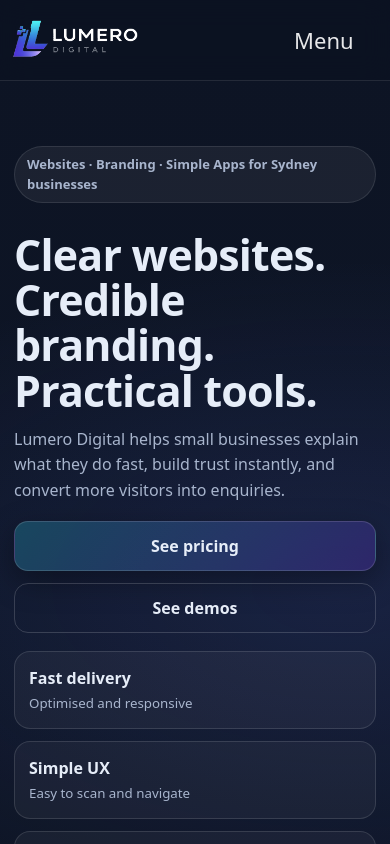
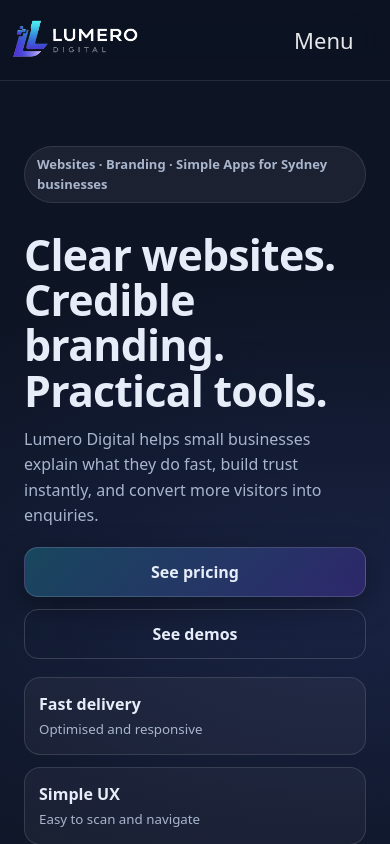
Before and after one commit to Tawha06/website-template, a React (Vite) app: page / in a window 390 px wide. Shown: the top 844 px of the page. Built offline with nearby package versions, Linux system fonts and the light colour scheme.

Commit message:
Refine layout, animations, and legal modal UX

```diff
--- a/src/App.css
+++ b/src/App.css
@@ -8,6 +8,7 @@
   --glass2: rgba(255,255,255,.08);
   --accent1:#39c8e8;
   --accent2:#5f76f4;
+  --content-max: 1600px;
 }
 
 *{box-sizing:border-box}
@@ -39,7 +40,7 @@ section{scroll-margin-top:90px}
   border-bottom: 1px solid var(--line);
 }
 .nav-inner{
-  width:min(1320px, calc(100% - 28px));
+  width:min(var(--content-max), calc(100% - 28px));
   margin:0 auto;
   display:flex;
   align-items:center;
@@ -127,7 +128,7 @@ section{scroll-margin-top:90px}
   grid-template-columns: 1.15fr .85fr;
   gap:26px;
   padding:56px 24px 18px;
-  max-width:1320px;
+  width:min(var(--content-max), calc(100% - 28px));
   margin:0 auto;
   min-height: calc(100vh - 84px);
   align-items:center;
@@ -241,7 +242,7 @@ h1{
 
 /* SECTIONS */
 .section{
-  max-width:1320px;
+  width:min(var(--content-max), calc(100% - 28px));
   margin:0 auto;
   padding:60px 24px;
 }
@@ -254,7 +255,7 @@ h1{
 .section.alt .section-head,
 .section.alt .showroom,
 .section.alt .gallery{
-  max-width:1320px;
+  width:min(var(--content-max), calc(100% - 28px));
   margin:0 auto;
 }
 
@@ -700,8 +701,17 @@ h1{
   display:grid;
   grid-template-columns: 1fr 1fr;
   gap:16px;
-  align-items:start;
+  align-items:stretch;
   margin-top:18px;
+}
+.contact > div{
+  padding:18px;
+  border-radius:18px;
+  border:1px solid rgba(255,255,255,.12);
+  background: rgba(255,255,255,.045);
+  display:flex;
+  flex-direction:column;
+  justify-content:center;
 }
 .form{
   padding:18px;
@@ -733,6 +743,7 @@ textarea{min-height:120px; resize:vertical}
   text-align:center;
 }
 .footer-inner{max-width:1320px; margin:0 auto}
+.footer-inner{width:min(var(--content-max), calc(100% - 28px));}
 .footer-links{
   margin:10px 0 10px;
   display:flex;
@@ -753,21 +764,24 @@ textarea{min-height:120px; resize:vertical}
 
 /* LEGAL MODAL */
 .legal{
+  position:fixed;
+  inset:0;
+  z-index:120;
   border:none;
-  background: transparent;
-  padding:0;
-}
-.legal::backdrop{
-  background: rgba(0,0,0,.60);
-  backdrop-filter: blur(6px);
+  background: rgba(4,8,18,.58);
+  backdrop-filter: blur(8px);
+  padding:18px;
+  display:grid;
+  place-items:center;
 }
 .legal-card{
   width:min(760px, calc(100vw - 32px));
+  max-height:min(84vh, 860px);
   border-radius:18px;
   border:1px solid rgba(255,255,255,.14);
   background: rgba(10,14,26,.92);
   box-shadow: 0 40px 120px rgba(0,0,0,.75);
-  overflow:hidden;
+  overflow:auto;
 }
 .legal-top{
   display:flex; align-items:center; justify-content:space-between;
@@ -824,7 +838,13 @@ textarea{min-height:120px; resize:vertical}
   .menu{display:block}
   .device-screen{height:380px}
   .media{height:210px}
-  .nav-inner{width:min(1320px, calc(100% - 24px))}
+  .nav-inner{width:calc(100% - 24px)}
+  .section,
+  .section.alt .section-head,
+  .section.alt .showroom,
+  .section.alt .gallery,
+  .hero,
+  .footer-inner{width:calc(100% - 24px)}
 }
 
 @media (max-width: 640px){
@@ -836,5 +856,14 @@ textarea{min-height:120px; resize:vertical}
   .device-screen{height:420px}
   .cta .btn{width:100%}
   .nav-inner{width:calc(100% - 20px)}
+  .section,
+  .section.alt .section-head,
+  .section.alt .showroom,
+  .section.alt .gallery,
+  .hero,
+  .footer-inner{width:calc(100% - 20px)}
   .links{display:none}
+  .contact > div{padding:16px}
+  .legal{padding:10px}
+  .legal-card{max-height:88vh}
 }
--- a/src/App.jsx
+++ b/src/App.jsx
@@ -92,6 +92,13 @@ function App() {
     els.forEach((el) => io.observe(el))
     return () => io.disconnect()
   }, [])
+
+  useEffect(() => {
+    document.body.style.overflow = legalKey ? 'hidden' : ''
+    return () => {
+      document.body.style.overflow = ''
+    }
+  }, [legalKey])
 
   const closeMenu = () => setMenuOpen(false)
 
```
